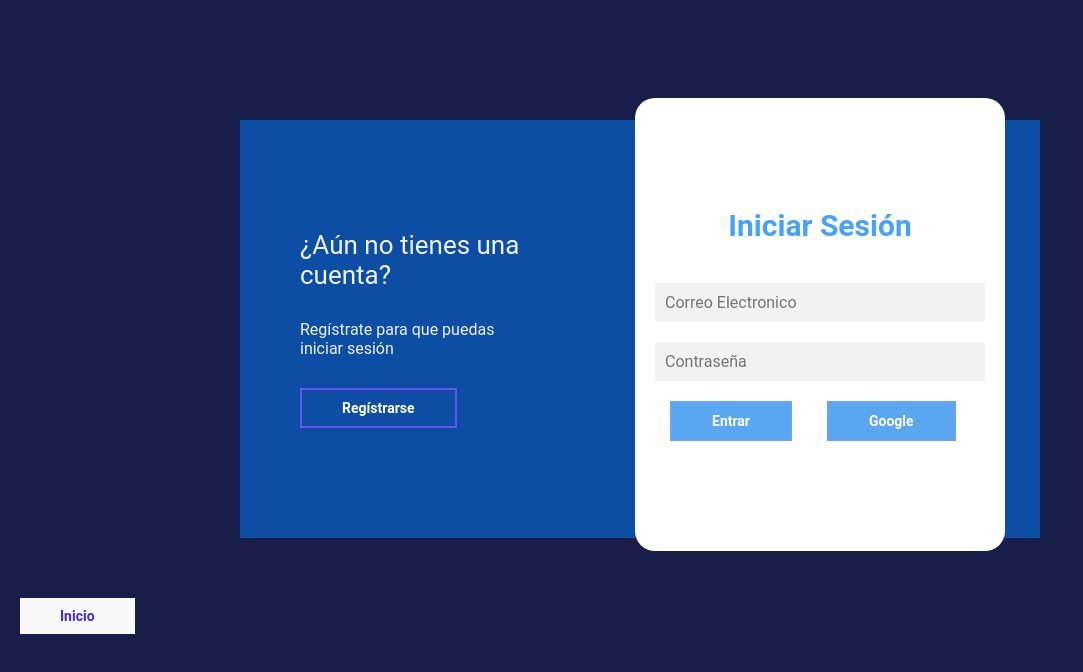
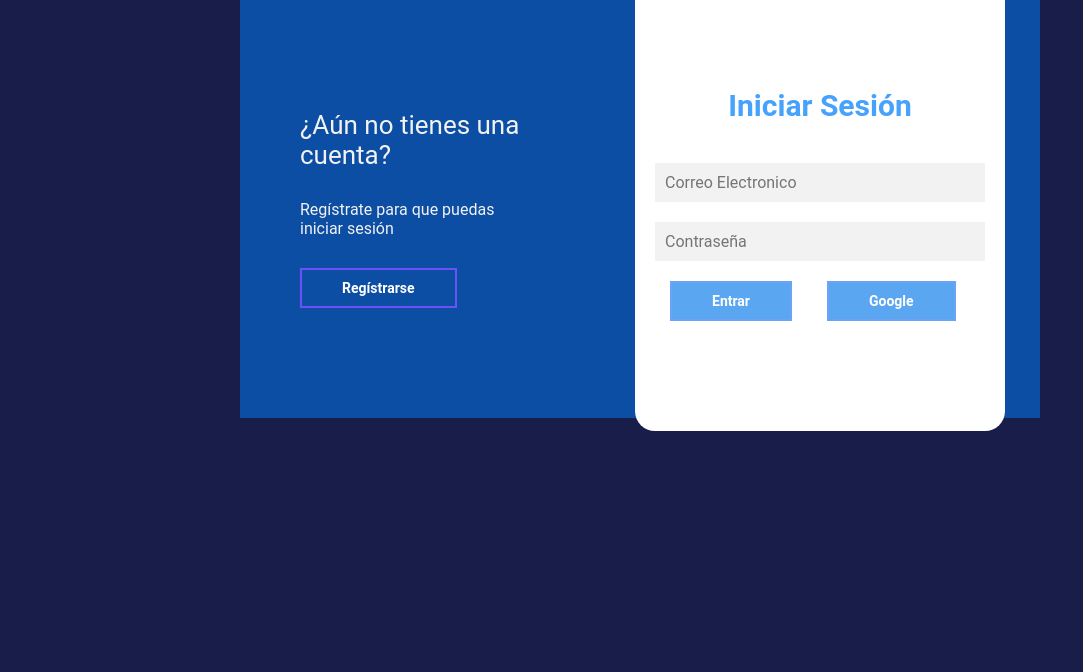
Before and after one commit to juanfed/night-developers, a React (Create React App) app: page / in a window 1280 px wide. Shown: the top 672 px of the page, without its empty margins (0-1083 px from the left). Built offline with nearby package versions, Linux system fonts and the light colour scheme.

Commit message:
Correccion de identacion y errores

```diff
--- a/src/App.jsx
+++ b/src/App.jsx
@@ -8,10 +8,9 @@ import {
 } from "react-router-dom";
 
 
-import Index from 'pages';
+import Index from 'pages/index';
 import Login from 'pages/login';
 import Producto from 'pages/producto';
-import Registro from "pages/registro";
 
 
 
@@ -22,10 +21,6 @@ function App() {
         <Switch>
           <Route path='/index'>
             <Index />
-          </Route>
-
-          <Route path='/registro'>
-            <Registro/>
           </Route>
 
           <Route path='/producto'>
--- a/src/pages/login.jsx
+++ b/src/pages/login.jsx
@@ -4,7 +4,7 @@ function Login(){
     return(
         <div>
             <body>
-          <main>
+            <div className="login_body">
                 <div className="contenedor1">
                     <div className="caja_atras">
                         <div className="caja_atras_regist">
@@ -12,6 +12,7 @@ function Login(){
                             <p>Regístrate para que puedas iniciar sesión</p>
                             <button id="btn_registrarse">Regístrarse</button>
                         </div>
+
                         <div className="contenedor_logi_regist">
                             <form action="" className="formulario_logi">
                                 <h2>Iniciar Sesión</h2>
@@ -22,24 +23,9 @@ function Login(){
                             </form>
                         </div>
                     </div>
-
-
-
-
                 </div>
-
-                  <button className="boton1">Inicio</button>
-
-              </main>
-
-
-
-
+            </div>
             </body>
-
-
-
-
         </div>
     )
 }
--- a/src/styles/login.css
+++ b/src/styles/login.css
@@ -38,7 +38,6 @@ main{
     -webkit-backdrop-filter: blur(10px);
     backdrop-filter: blur(10px);
     background-color: rgba(0, 128, 255, 0.5);
-
 }
 
 .caja_atras div{
```
Lines whose indentation alone changed are shown as unchanged.
